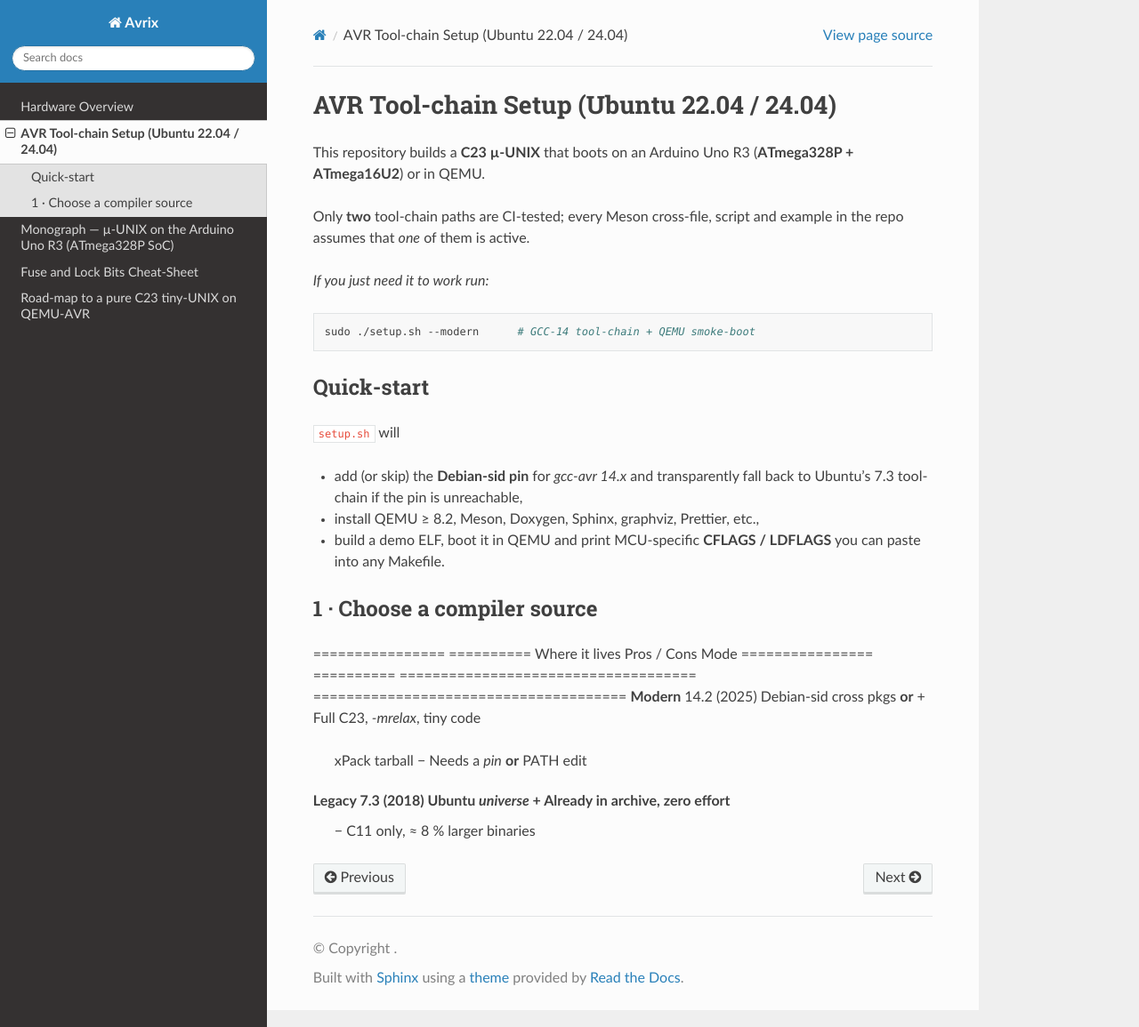
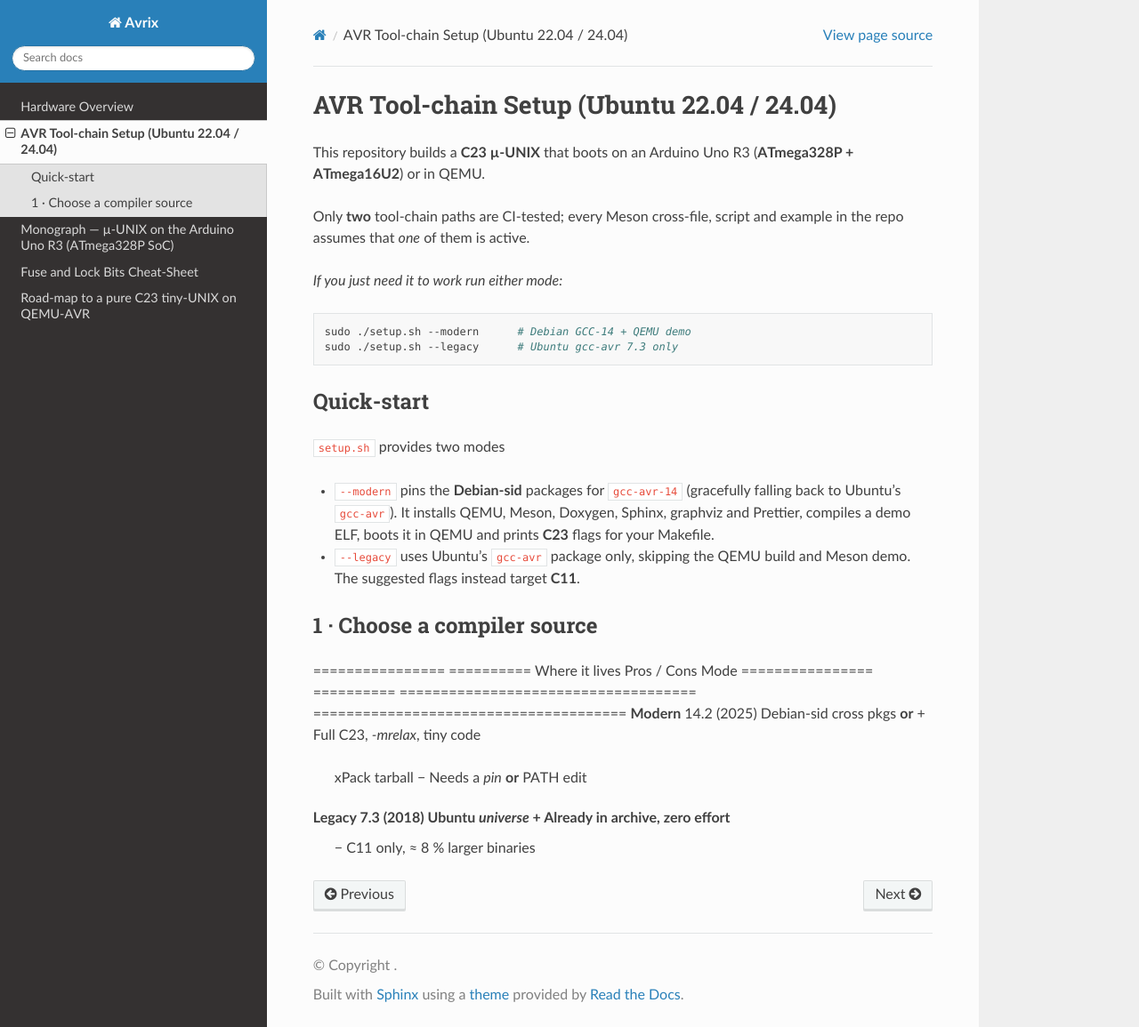
Before and after one commit to Oichkatzelesfrettschen/Avrix, a Sphinx documentation site: the page built from docs/source/toolchain.rst, in a window 1280 px wide and 1155 px high. Shown: the whole window at 89% size. Built offline with Sphinx 7.4.7 and the Read the Docs theme 3.1.0, drawn with Linux system fonts in a browser that asks for light colours.

Commit message:
Address review feedback

```diff
--- a/docs/source/monograph.rst
+++ b/docs/source/monograph.rst
@@ -200,9 +200,12 @@
    jobs:
      build:
        runs-on: ubuntu-24.04
+       strategy:
+         matrix:
+           mode: ["--modern", "--legacy"]
        steps:
          - uses: actions/checkout@v4
-         - run: sudo ./setup.sh --modern
+         - run: sudo ./setup.sh ${{ matrix.mode }}
          - run: meson setup build --cross-file cross/atmega328p_gcc14.cross
          - run: ninja -C build
          - run: qemu-system-avr -M arduino-uno -bios build/unix0.elf -nographic &
--- a/docs/source/toolchain.rst
+++ b/docs/source/toolchain.rst
@@ -10,23 +10,25 @@
 Only **two** tool-chain paths are CI-tested; every Meson cross-file,
 script and example in the repo assumes that *one* of them is active.
 
-*If you just need it to work run:*
+*If you just need it to work run either mode:*
 
 .. code-block:: bash
 
-   sudo ./setup.sh --modern      # GCC-14 tool-chain + QEMU smoke-boot
+   sudo ./setup.sh --modern      # Debian GCC‑14 + QEMU demo
+   sudo ./setup.sh --legacy      # Ubuntu gcc-avr 7.3 only
 
 ----------------------------------------------------------------------
 Quick-start
 ----------------------------------------------------------------------
 
-``setup.sh`` will
+``setup.sh`` provides two modes
 
-* add (or skip) the **Debian-sid pin** for *gcc-avr 14.x* and transparently
-  fall back to Ubuntu’s 7.3 tool-chain if the pin is unreachable,
-* install QEMU ≥ 8.2, Meson, Doxygen, Sphinx, graphviz, Prettier, etc.,
-* build a demo ELF, boot it in QEMU and
-  print MCU-specific **CFLAGS / LDFLAGS** you can paste into any Makefile.
+* ``--modern`` pins the **Debian-sid** packages for ``gcc-avr-14`` (gracefully
+  falling back to Ubuntu’s ``gcc-avr``).  It installs QEMU, Meson, Doxygen,
+  Sphinx, graphviz and Prettier, compiles a demo ELF, boots it in QEMU and prints
+  **C23** flags for your Makefile.
+* ``--legacy`` uses Ubuntu’s ``gcc-avr`` package only, skipping the QEMU build
+  and Meson demo.  The suggested flags instead target **C11**.
 
 ----------------------------------------------------------------------
 1 · Choose a compiler source
```
Also changed, not shown: README.md (+10 -7 lines), 3 other files.
